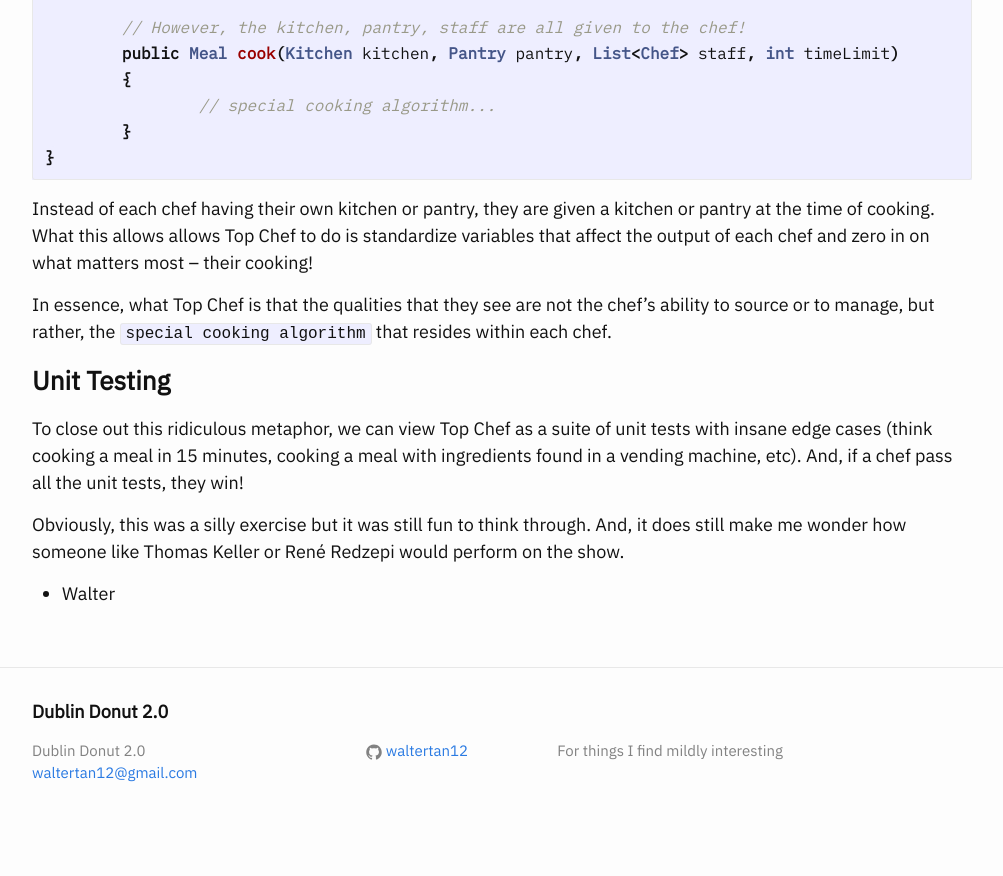
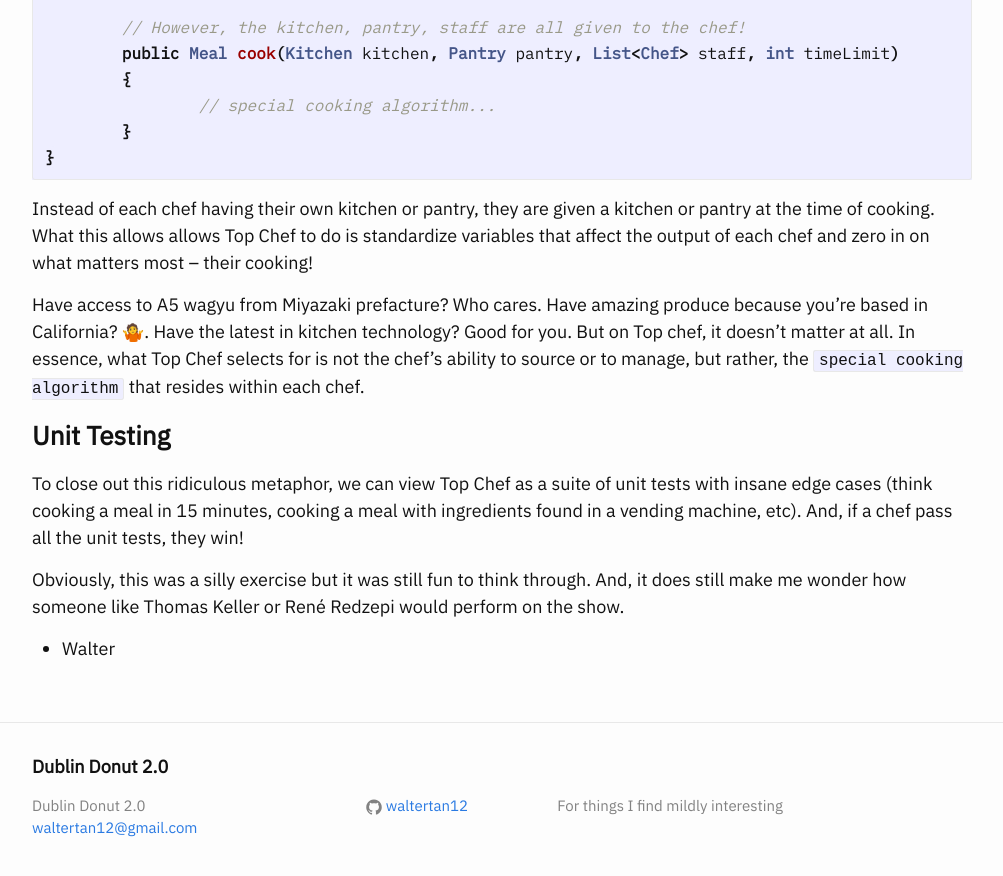
Before and after one commit to waltertan12/blog, a Jekyll site: the page built from _posts/2020-12-15-top-chef-inversion-of-control.md, in a window 1280 px wide and 900 px high, scrolled down 2755 px. Shown: the top 876 px of the window, without its empty margins (138-1141 px from the left). Built offline with Jekyll 4.4.1, drawn with Linux system fonts in a browser that asks for light colours; before the commit the page ends 3600 px from its top, so only the background shows below that.

Commit message:
Edit Top Chef article

```diff
--- a/_posts/2020-12-15-top-chef-inversion-of-control.md
+++ b/_posts/2020-12-15-top-chef-inversion-of-control.md
@@ -93,7 +93,7 @@ class TinyChef
 
 Instead of each chef having their own kitchen or pantry, they are given a kitchen or pantry at the time of cooking. What this allows allows Top Chef to do is standardize variables that affect the output of each chef and zero in on what matters most -- their cooking!
 
-In essence, what Top Chef is that the qualities that they see are not the chef's ability to source or to manage, but rather, the `special cooking algorithm` that resides within each chef.
+Have access to A5 wagyu from Miyazaki prefacture? Who cares. Have amazing produce because you're based in California? 🤷. Have the latest in kitchen technology? Good for you. But on Top chef, it doesn't matter at all. In essence, what Top Chef selects for is not the chef's ability to source or to manage, but rather, the `special cooking algorithm` that resides within each chef.
 
 ### Unit Testing
 To close out this ridiculous metaphor, we can view Top Chef as a suite of unit tests with insane edge cases (think cooking a meal in 15 minutes, cooking a meal with ingredients found in a vending machine, etc). And, if a chef pass all the unit tests, they win!
```
